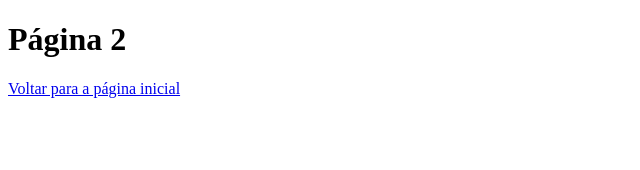
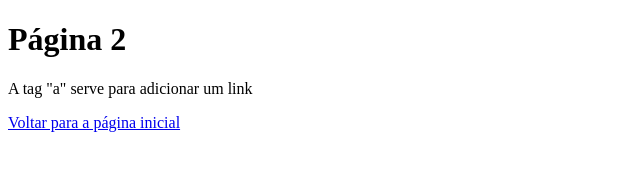
Before and after one commit to reinaldodlc/site-treino, a plain HTML site: page pagina2.html in a window 1280 px wide. Shown: the whole page, without its empty margins (0-640 px from the left). Drawn offline with Linux system fonts and the light colour scheme.

Commit message:
adicinado pagrafo tag a

```diff
--- a/pagina2.html
+++ b/pagina2.html
@@ -7,6 +7,7 @@
 </head>
 <body>
     <h1>Página 2</h1>
+    <p>A tag "a" serve para adicionar um link</p>
     <a href="index.html">Voltar para a página inicial</a>
 </body>
 </html>
```
